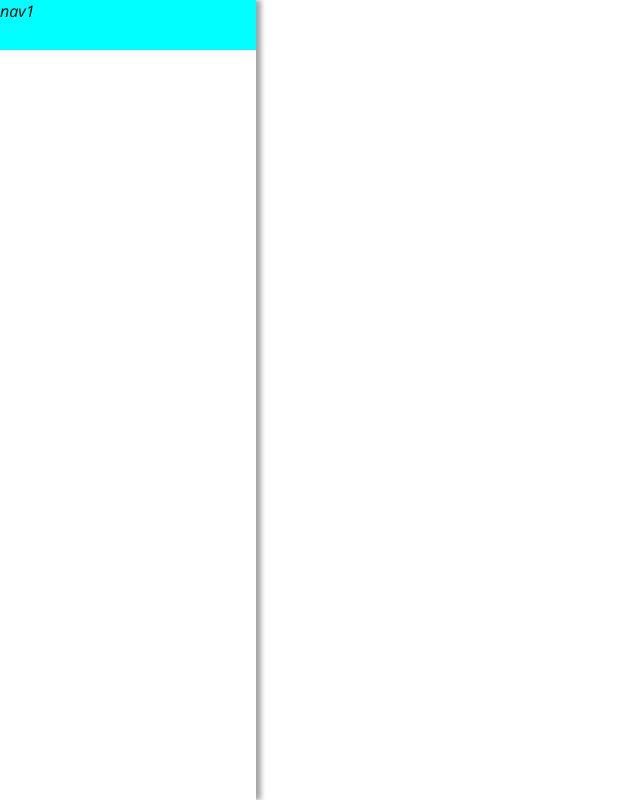
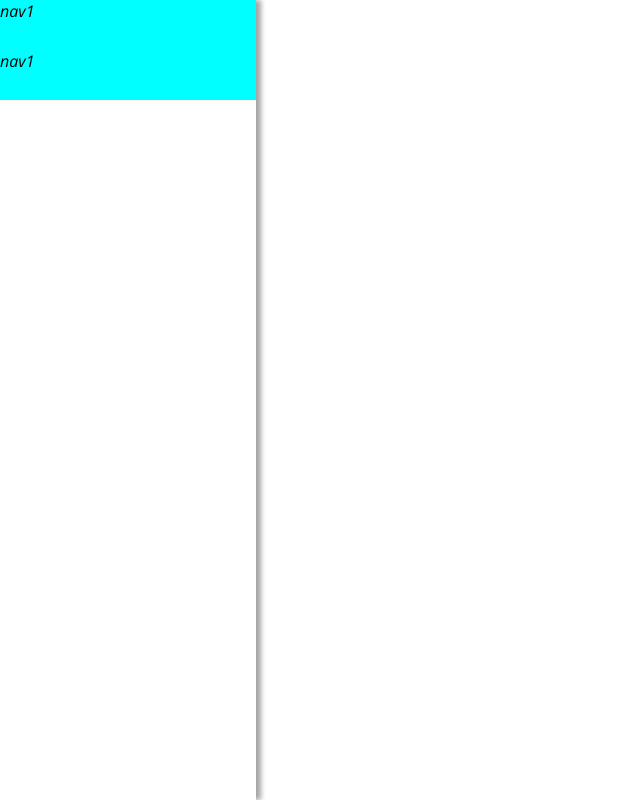
Before and after one commit to tyautyau56/gitSummarizer, a React app: page / in a window 1280 px wide. Shown: the whole page, without its empty margins (0-640 px from the left). Built offline with nearby package versions, Linux system fonts and the light colour scheme.

Commit message:
change editorconfig

```diff
--- a/src/components/var.tsx
+++ b/src/components/var.tsx
@@ -1,15 +1,16 @@
 import React from 'react';
-import '../style/var.scss'
+import '../style/var.scss';
 import Nav from './nav';
 
 class Var extends React.Component<any, any> {
   render() {
     return (
-      <div className="var">
+      <div className='var'>
+        <Nav />
         <Nav />
       </div>
-    )
+    );
   }
 }
 
-export default Var
+export default Var;
--- a/src/global.scss
+++ b/src/global.scss
@@ -1,7 +1,7 @@
 @import url('https://fonts.googleapis.com/css2?family=Open+Sans:ital,wght@1,300&display=swap');
 
 * {
-  font-family: "Open sans", sans-serif;
+  font-family: 'Open sans', sans-serif;
   margin: 0;
   padding: 0;
 }
```
Also changed, not shown: src/index.html (+4 -4 lines), src/style/var.scss (line endings or trailing spaces), 1 other file (tests, documents, lock files or other folders).
